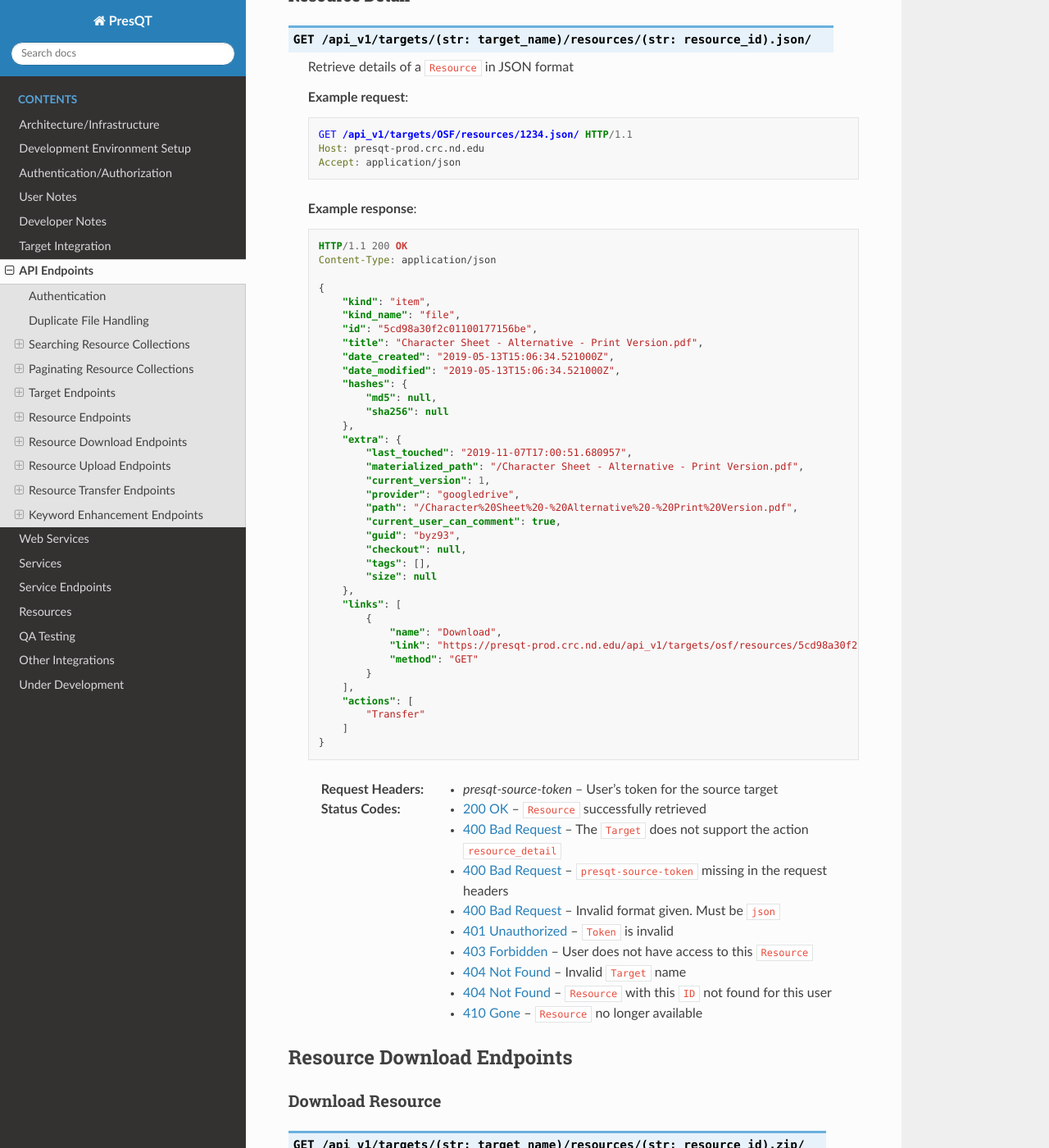
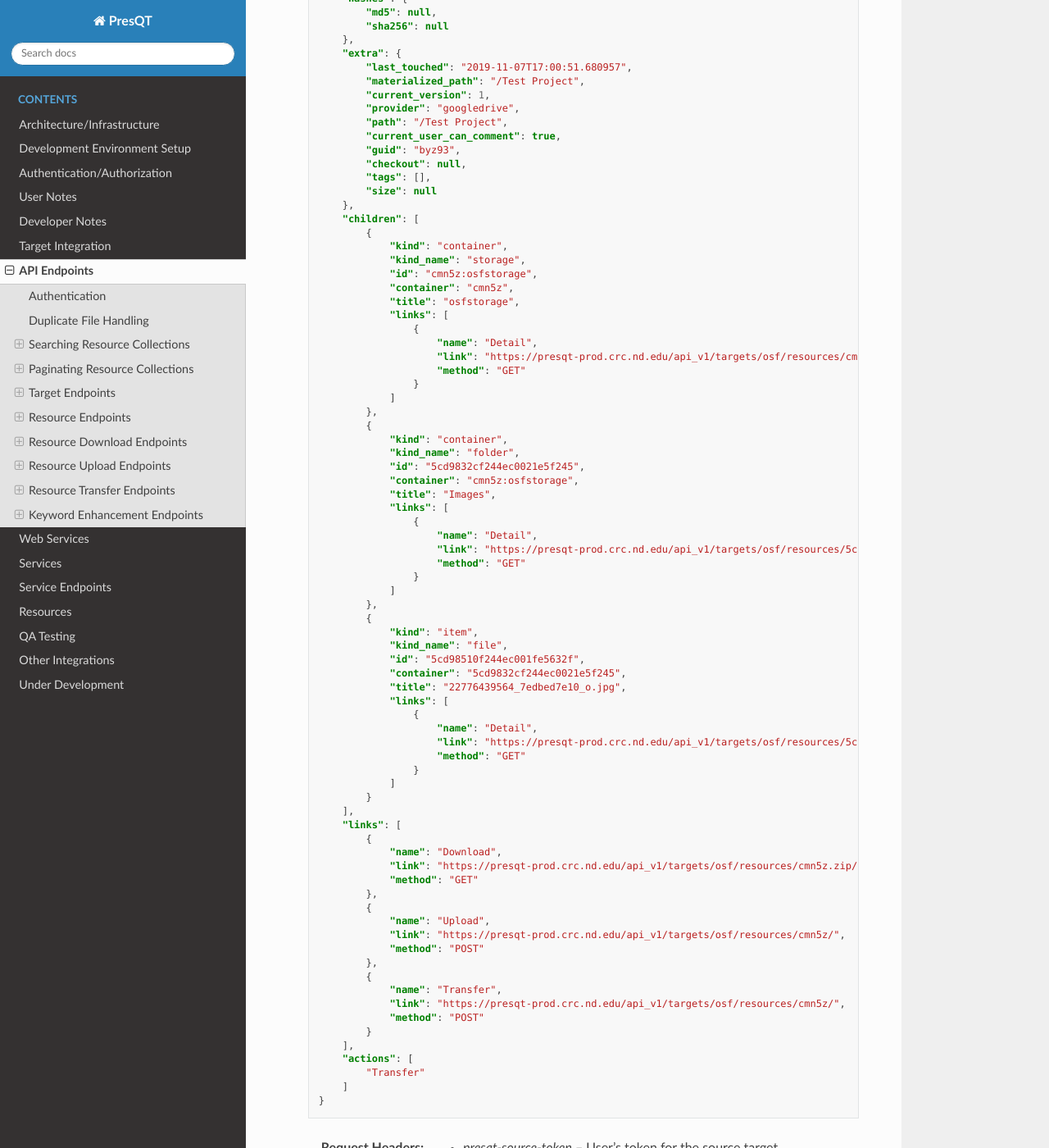
Before and after one commit to Lucy-Family-Institute/presqt, a Sphinx documentation site: the page built from docs/api_endpoints.rst, in a window 1280 px wide and 1400 px high, scrolled down 7230 px. Shown: the whole window at 82% size. Built offline with Sphinx 7.4.7 and the Read the Docs theme 2.0.0, drawn with Linux system fonts in a browser that asks for light colours; some of the changed text lies outside the part shown.

Commit message:
Update docs

```diff
--- a/docs/api_endpoints.rst
+++ b/docs/api_endpoints.rst
@@ -259,42 +259,14 @@
                 },
                 {
                     "kind": "container",
-                    "kind_name": "storage",
-                    "id": "cmn5z:osfstorage",
-                    "container": "cmn5z",
-                    "title": "osfstorage",
+                    "kind_name": "project",
+                    "id": "eg67a",
+                    "container": null,
+                    "title": "Test Project 2",
                     "links": [
                         {
                             "name": "Detail",
-                            "link": "https://presqt-prod.crc.nd.edu/api_v1/targets/osf/resources/cmn5z:osfstorage/",
-                            "method": "GET"
-                        }
-                    ]
-                },
-                {
-                    "kind": "container",
-                    "kind_name": "folder",
-                    "id": "5cd9832cf244ec0021e5f245",
-                    "container": "cmn5z:osfstorage",
-                    "title": "Images",
-                    "links": [
-                        {
-                            "name": "Detail",
-                            "link": "https://presqt-prod.crc.nd.edu/api_v1/targets/osf/resources/5cd9832cf244ec0021e5f245/",
-                            "method": "GET"
-                        }
-                    ]
-                },
-                {
-                    "kind": "item",
-                    "kind_name": "file",
-                    "id": "5cd98510f244ec001fe5632f",
-                    "container": "5cd9832cf244ec0021e5f245",
-                    "title": "22776439564_7edbed7e10_o.jpg",
-                    "links": [
-                        {
-                            "name": "Detail",
-                            "link": "https://presqt-prod.crc.nd.edu/api_v1/targets/osf/resources/5cd98510f244ec001fe5632f/",
+                            "link": "https://presqt-prod.crc.nd.edu/api_v1/targets/osf/resources/eg67a/",
                             "method": "GET"
                         }
                     ]
@@ -410,10 +382,10 @@
         Content-Type: application/json
 
         {
-            "kind": "item",
-            "kind_name": "file",
-            "id": "5cd98a30f2c01100177156be",
-            "title": "Character Sheet - Alternative - Print Version.pdf",
+            "kind": "container",
+            "kind_name": "project",
+            "id": "cmn5z",
+            "title": "Test Project",
             "date_created": "2019-05-13T15:06:34.521000Z",
             "date_modified": "2019-05-13T15:06:34.521000Z",
             "hashes": {
@@ -422,21 +394,75 @@
             },
             "extra": {
                 "last_touched": "2019-11-07T17:00:51.680957",
-                "materialized_path": "/Character Sheet - Alternative - Print Version.pdf",
+                "materialized_path": "/Test Project",
                 "current_version": 1,
                 "provider": "googledrive",
-                "path": "/Character%20Sheet%20-%20Alternative%20-%20Print%20Version.pdf",
+                "path": "/Test Project",
                 "current_user_can_comment": true,
                 "guid": "byz93",
                 "checkout": null,
                 "tags": [],
                 "size": null
             },
+            "children": [
+                {
+                    "kind": "container",
+                    "kind_name": "storage",
+                    "id": "cmn5z:osfstorage",
+                    "container": "cmn5z",
+                    "title": "osfstorage",
+                    "links": [
+                        {
+                            "name": "Detail",
+                            "link": "https://presqt-prod.crc.nd.edu/api_v1/targets/osf/resources/cmn5z:osfstorage/",
+                            "method": "GET"
+                        }
+                    ]
+                },
+                {
+                    "kind": "container",
+                    "kind_name": "folder",
+                    "id": "5cd9832cf244ec0021e5f245",
+                    "container": "cmn5z:osfstorage",
+                    "title": "Images",
+                    "links": [
+                        {
+                            "name": "Detail",
+                            "link": "https://presqt-prod.crc.nd.edu/api_v1/targets/osf/resources/5cd9832cf244ec0021e5f245/",
+                            "method": "GET"
+                        }
+                    ]
+                },
+                {
+                    "kind": "item",
+                    "kind_name": "file",
+                    "id": "5cd98510f244ec001fe5632f",
+                    "container": "5cd9832cf244ec0021e5f245",
+                    "title": "22776439564_7edbed7e10_o.jpg",
+                    "links": [
+                        {
+                            "name": "Detail",
+                            "link": "https://presqt-prod.crc.nd.edu/api_v1/targets/osf/resources/5cd98510f244ec001fe5632f/",
+                            "method": "GET"
+                        }
+                    ]
+                }
+            ],
             "links": [
                 {
                     "name": "Download",
-                    "link": "https://presqt-prod.crc.nd.edu/api_v1/targets/osf/resources/5cd98a30f2c01100177156be.zip/",
+                    "link": "https://presqt-prod.crc.nd.edu/api_v1/targets/osf/resources/cmn5z.zip/",
                     "method": "GET"
+                },
+                {
+                    "name": "Upload",
+                    "link": "https://presqt-prod.crc.nd.edu/api_v1/targets/osf/resources/cmn5z/",
+                    "method": "POST"
+                },
+                {
+                    "name": "Transfer",
+                    "link": "https://presqt-prod.crc.nd.edu/api_v1/targets/osf/resources/cmn5z/",
+                    "method": "POST"
                 }
             ],
             "actions": [
--- a/docs/development_environment_setup.rst
+++ b/docs/development_environment_setup.rst
@@ -35,6 +35,7 @@
     * **OSF_PRESQT_FORK_TOKEN**: The PresQT fork user test token for OSF's API.
     * **ZENODO_TEST_USER_TOKEN**: The test token for Zenodo's API.
     * **GITLAB_TEST_USER_TOKEN**: The test token for GitLab's API.
+    * **FIGSHARE_TEST_USER_TOKEN**: The test token for FigShare's API.
 
     .. Note::
         Contact an administrator to get the target test tokens.
```
Also changed, not shown: other parts of docs/api_endpoints.rst (+1 -1 lines), docs/target_integration.rst (+10 -6 lines).
